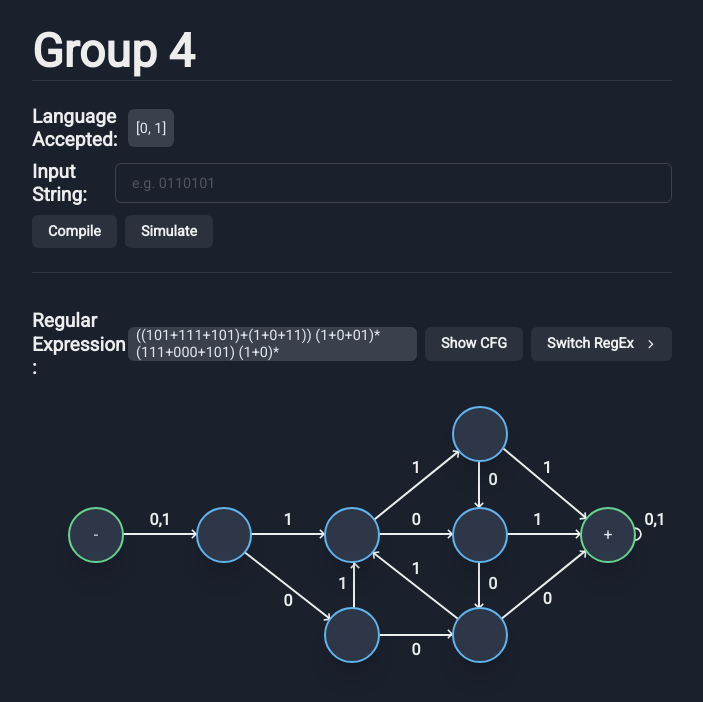
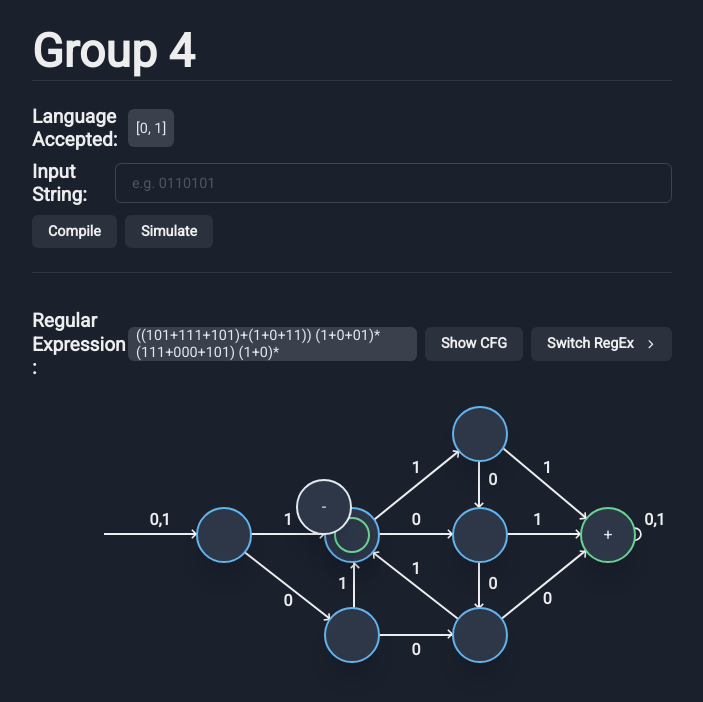
Before and after one commit to Kaezie/AutomataDFA, a Next.js app: page / in a window 1280 px wide. Both pictures are taken after a click on the button "Switch RegEx". Shown: the top 702 px of the page, without its empty margins (288-991 px from the left). Built offline with nearby package versions, Linux system fonts and the light colour scheme.

Commit message:
2nd dfa badge fix

```diff
--- a/components/DFA/SecondDFA.js
+++ b/components/DFA/SecondDFA.js
@@ -292,7 +292,13 @@ const SecondDFA = ({ currentNodeVal, simulatingStatus }) => {
         animate={currentNodeVal == 1 ? "pulse" : ""}
         whileHover={!simulatingStatus && "scale"}
       >
-        -
+        <Atom
+        variant="8inner"
+        variants={variants}
+        initial="initial"
+        >
+          -
+        </Atom>
       </Atom>
     </>
   );
--- a/styles/badgeStyles.js
+++ b/styles/badgeStyles.js
@@ -152,6 +152,13 @@ export const Badge = {
 
       borderColor: "green.300",
     },
+    8: {
+      top: "50%",
+      left: "50%",
+      h: "2.25em",
+      w: "2.25em",
+      borderColor: "green.300",
+    },
   },
   defaultProps: {
     size: "node",
```
